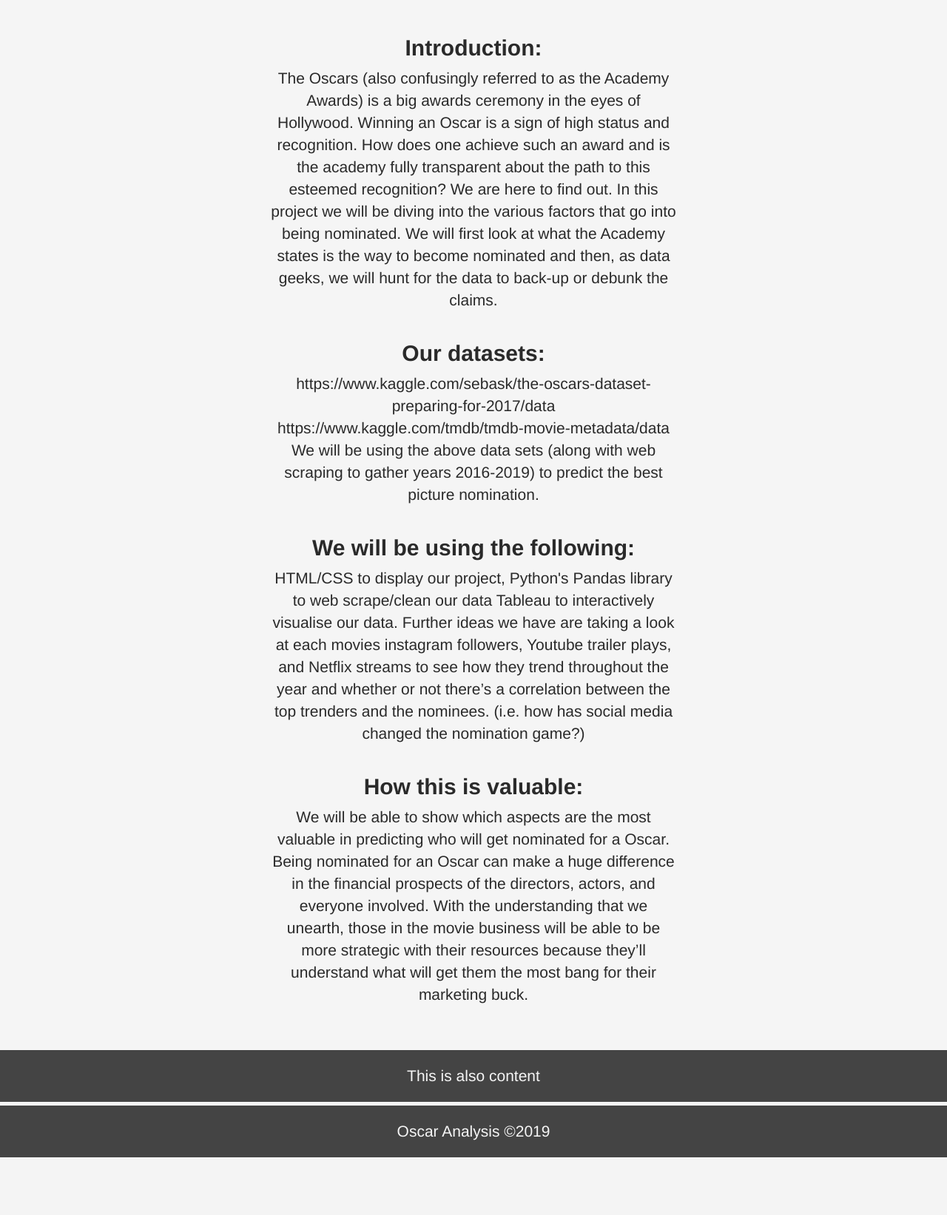
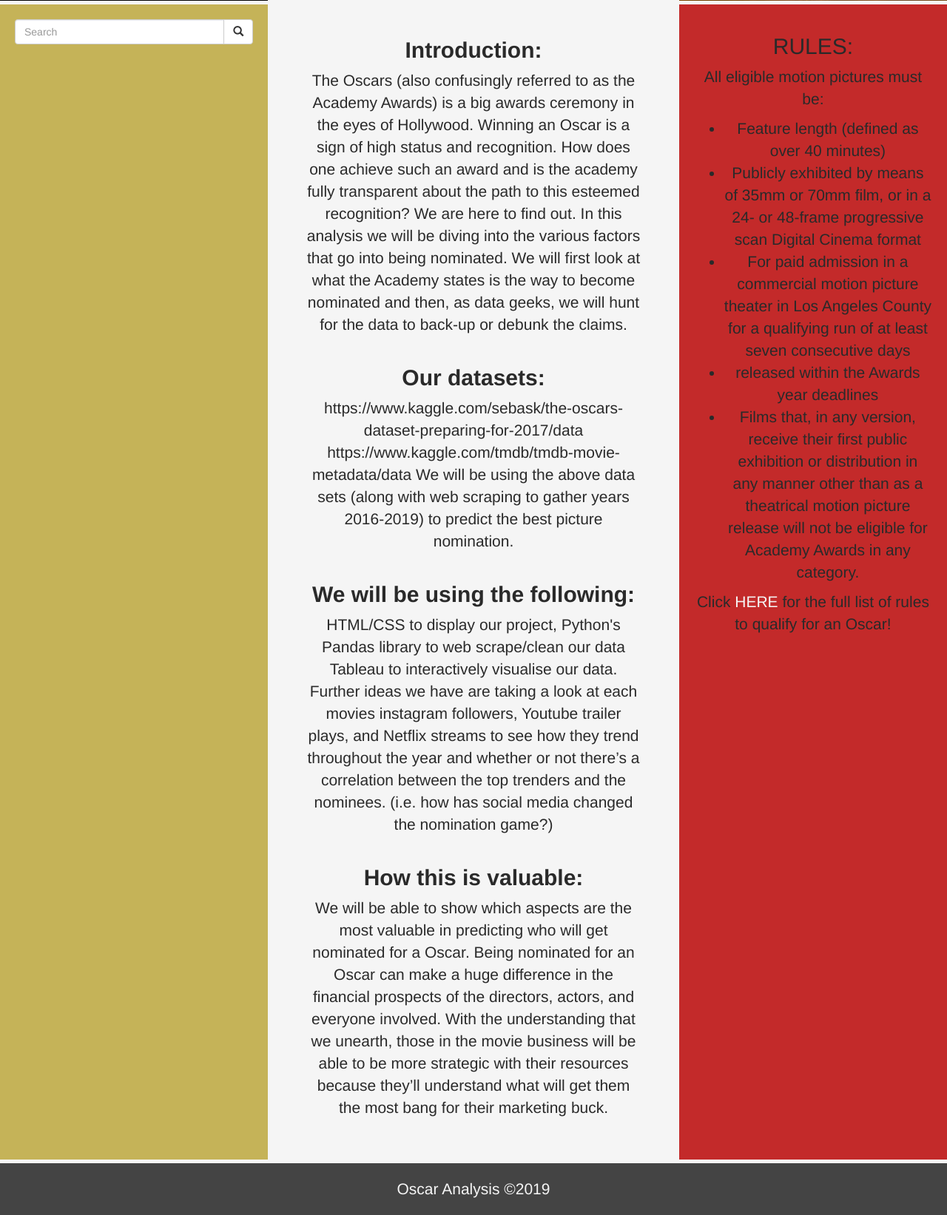
Before and after one commit to hone1er/oscarDataAnalysis, a Flask app: page / in a window 1280 px wide. Shown: the part 809-2452 px from the top of the page at 74% size. Before the commit the page ends 2374 px from the top, so only its background shows below. Run offline with Flask 2, Linux system fonts and the light colour scheme; some libraries are stand-ins or nearby versions.

Commit message:
front page styling

```diff
--- a/static/styles/style.css
+++ b/static/styles/style.css
@@ -7,16 +7,17 @@
     font-size: 150%;
   }
 
-.header {
+
+  .data{
+      grid-area: data;
+      background-color: #c5b358;
+    }
+
+    .header {
     grid-area: header;
-    background-image: url('https://source.unsplash.com/random/800x800');
-    background-color: #cccccc; /* Used if the image is unavailable */
+    background-color: #f5f5f5;
     height: 750px; /* You must set a specified height */
-    background-position: center; /* Center the image */
-    background-repeat: no-repeat; /* Do not repeat the image */
-    background-size: cover; /* Resize the background image to cover the entire container */
     overflow: hidden;
-
 }
 
 .content {
@@ -34,10 +35,6 @@
     font-weight: bold;
 }
 
-.sidebar {
-    grid-area: sidebar;
-}
-
 .footer {
     grid-area: footer;
 }
@@ -45,28 +42,59 @@
 .navbox {
     grid-area: nav;
     overflow: hidden;
+}
+
+.sidebar {
+    grid-area: sidebar;
+    background-color: #c32a2a;
+    color: #2a2a2a;
+}
+
+.sidebar a {
+    color: #f5f5f5;
+}
+
+.blank1{
+    grid-area: b1;
+    background-image: url(../img/unsplashTheater.jpg);
+    background-position: center; /* Center the image */
+    background-repeat: no-repeat; /* Do not repeat the image */
+    background-size: cover; /* Resize the background image to cover the entire container */
+
+}
+
+.blank2 {
+    grid-area: b2;
+    background-image: url(../img/oscarSmoke.jpg);
+    background-position: center; /* Center the image */
+    background-repeat: no-repeat; /* Do not repeat the image */
+    background-size: cover; /* Resize the background image to cover the entire container */
 
 }
 
 .wrapper {
     display: grid;
-    grid-template-columns: 1fr 1fr 1fr 1fr;
+    grid-template-columns: 1fr 1fr 1fr 1fr 1fr 1fr 1fr;
     grid-gap: 5px;
     grid-template-areas:
-    "nav nav  nav nav"
-    " .  header header ."
-    " .  content content ."
-    "sidebar sidebar sidebar sidebar"
-    " footer footer footer footer";
+    "nav nav  nav nav nav  nav nav"
+    "b1 b1 header header header b2 b2"
+    " data data content content content sidebar sidebar"
+    "data data content content content sidebar sidebar"
+    " footer footer footer footer footer footer footer";
     background-color: #f5f5f5;
     color: #f5f5f5;
-  }
+}
 
   /* NAVBAR */
 .navbar {
     margin-bottom: 0px;
+    height: 55px;
 }
 
+.navbar-inverse {
+    border: none;
+}
 .navbar-inverse .navbar-brand {
     color: #f5f5f5;
 }
--- a/templates/index.html
+++ b/templates/index.html
@@ -1,4 +1,4 @@
-{% extends "layout.html" %} {% block header %}<div data-aos="fade-up"></div>
+{% extends "layout.html" %} {% block header %}<div data-aos="fade-up"><h1 id="mainTitle">Academy Award Data Analysis</h1></div>
 {% endblock %}
 {% block content %}
 <div data-aos="fade-down">
@@ -8,7 +8,7 @@
   awards ceremony in the eyes of Hollywood. Winning an Oscar is a sign of high
   status and recognition. How does one achieve such an award and is the academy
   fully transparent about the path to this esteemed recognition? We are here to
-  find out. In this project we will be diving into the various factors that go
+  find out. In this analysis we will be diving into the various factors that go
   into being nominated. We will first look at what the Academy states is the way
   to become nominated and then, as data geeks, we will hunt for the data to
   back-up or debunk the claims.
@@ -45,5 +45,27 @@
   understand what will get them the most bang for their marketing buck.
 </p>
 </div>
-{% endblock %} {% block sidebar %}This is also content{% endblock %} {% block
-footer %}Oscar Analysis &copy;2019{% endblock %}
+{% endblock %} {% block sidebar %}<div id="sidebar" data-aos="fade-up">
+  <h2>RULES:</h2>
+  <p>All eligible motion pictures must be:</p>
+  <ul data-aos="fade-up">
+    <li data-aos="fade-up" class="rules">Feature length (defined as over 40 minutes)</li>
+    <li data-aos="fade-up" class="rules">Publicly exhibited by means of 35mm or 70mm film, or in a 24- or 48-frame progressive scan
+        Digital Cinema format </li>
+    <li data-aos="fade-up" class="rules">For paid admission in a commercial motion picture theater in Los Angeles County for a qualifying run of at least seven consecutive days</li>
+    <li data-aos="fade-up" class="rules">released within the Awards year deadlines</li>
+    <li data-aos="fade-up" class="rules">Films that, in any version, receive their first public exhibition or distribution in any manner other than
+      as a theatrical motion picture release will not be eligible for Academy Awards in any category.</li>
+  </ul>
+  <p data-aos="fade-up">Click <a href="https://www.oscars.org/oscars/rules-eligibility">HERE</a> for the full list of rules to qualify for an Oscar!</p>
+  </div>
+  {% endblock %}
+  {% block footer %}Oscar Analysis &copy;2019{% endblock %}
+  {% block data %}  <form action="/">
+    <div class="input-group">
+      <input type="text" class="form-control" placeholder="Search" name="search">
+      <div class="input-group-btn">
+        <button class="btn btn-default" type="submit"><i class="glyphicon glyphicon-search"></i></button>
+      </div>
+    </div>
+  </form>{% endblock %}
--- a/templates/layout.html
+++ b/templates/layout.html
@@ -43,6 +43,8 @@
             <div class="box header">
                 {% block header %}{% endblock %}
             </div>
+            <div class="blanks blank1"></div>
+            <div class="blanks blank2"></div>
             <div class="box content">
                 {% block content %}{% endblock %}
             </div>
@@ -52,6 +54,9 @@
             <div class="box footer">
                 {% block footer %}{% endblock %}
             </div>
+            <div class="box data">
+                {% block data %}{% endblock %}
+            </div>
         </div>
         <script src="https://code.jquery.com/jquery-3.3.1.slim.min.js" integrity="sha384-q8i/X+965DzO0rT7abK41JStQIAqVgRVzpbzo5smXKp4YfRvH+8abtTE1Pi6jizo" crossorigin="anonymous"></script>
         <script src="https://cdnjs.cloudflare.com/ajax/libs/popper.js/1.14.7/umd/popper.min.js" integrity="sha384-UO2eT0CpHqdSJQ6hJty5KVphtPhzWj9WO1clHTMGa3JDZwrnQq4sF86dIHNDz0W1" crossorigin="anonymous"></script>
```
Also changed, not shown: other parts of static/styles/style.css (+44 -0 lines), static/img/oscarSmoke.jpg (added), static/img/unsplashTheater.jpg (renamed from resources/unsplashTheater.jpg).
